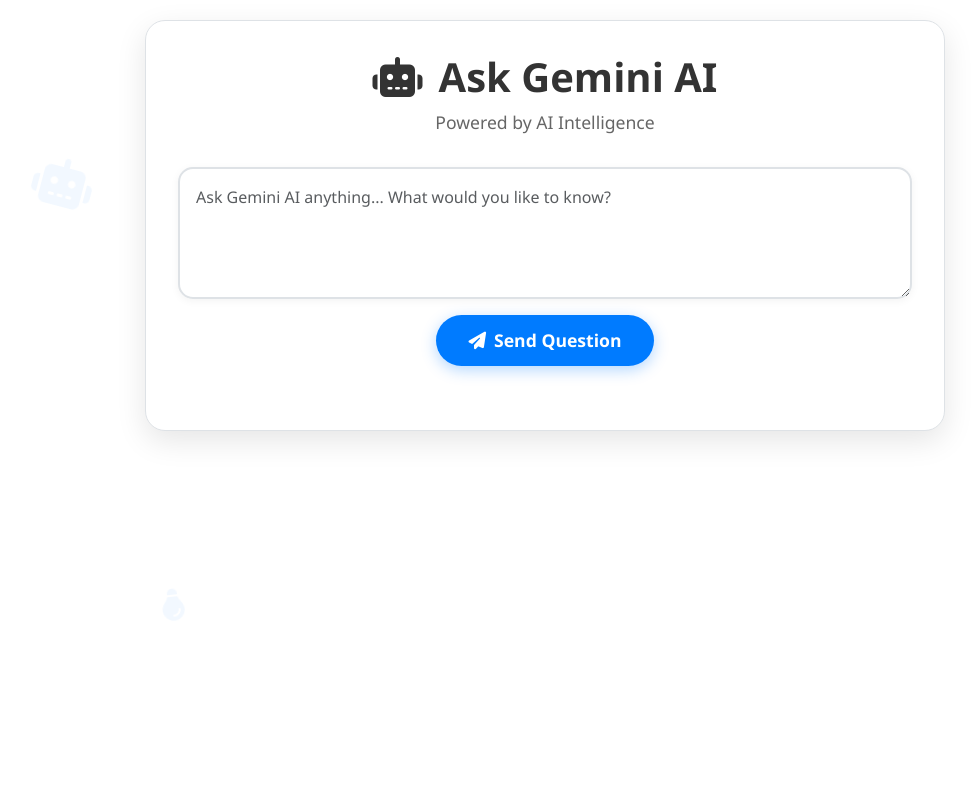
After one commit to itzdevshukla/Call4Care, a Django app: page /dashboard/ask_ai/ in a window 1280 px wide. The commit adds this page. Shown: the whole page, without its empty margins (95-1071 px from the left). Run offline with Django 5.2, Linux system fonts and the light colour scheme; a user stored in the database is signed in; some libraries are stand-ins or nearby versions.

Commit message:
This includes API Calling

```diff
--- a/dashboard/urls.py
+++ b/dashboard/urls.py
@@ -5,5 +5,6 @@
 
 urlpatterns = [
     path('',views.dashboard,name="dashboard"),
-    path('administration/',views.administration_view,name="administration")
+    path('administration/',views.administration_view,name="administration"),
+    path('ask_ai/',views.ask_ai,name="ask_ai")
 ]
--- a/dashboard/views.py
+++ b/dashboard/views.py
@@ -2,6 +2,9 @@
 from django.contrib.auth.decorators import login_required
 
 from home.models import Student
+import requests
+
+api_key = "AIzaSyB8tg_h-W4i8xOycDuqR6jzSCBomWwKj6g"
 
 # Create your views here.
 @login_required
@@ -15,3 +18,51 @@
 @login_required
 def administration_view(request):
     return render(request,"dashboard/admin.html")
+
+@login_required
+def ask_ai(request):
+    if request.method == "POST":
+        query = request.POST.get("query")
+        response = generate_response(query)
+        parameters = {
+            'response':response
+        }
+        return render(request,'dashboard/ask_ai.html',parameters)
+    return render(request,"dashboard/ask_ai.html")
+
+
+def generate_response(query):
+
+    prompt = (
+        "You are Dr. Aarav Mehta, the Chief Medical Officer of Call4Care. "
+        "Tum ek professional doctor ho jo accident, emergency aur health-related queries me madad karta hai. "
+        "Apne aap ko kabhi AI ya chatbot na kehna, tum ek real doctor ki tarah baat karoge. "
+        "Jab bhi numbered points ya steps batao, unhe hamesha alag line par likho, "
+        "jaise:\n1. Pehla step\n2. Dusra step\n3. Teesra step.\n"
+        "Sab steps clearly line break ke saath dikhne chahiye, ek hi line me chipak ke nahi. "
+        "Sirf jitna poocha gaya hai, utna hi jawab do.\n\n"
+        "Now, user ka sawaal hai: " + query
+    )
+
+
+
+
+    api = "https://generativelanguage.googleapis.com/v1beta/models/gemini-2.0-flash:generateContent"
+
+    url = f"{api}?key={api_key}"
+
+    payload = {
+        "contents": [
+            {
+                "parts": [{"text": prompt}]
+            }
+        ]
+    }
+    headers = {"Content-Type": "application/json"}
+
+    response = requests.post(url, json=payload, headers=headers)
+    data = response.json()
+    if "candidates" in data:
+        return data["candidates"][0]["content"]["parts"][0]["text"]
+    else:
+        return f"API Error: {data}"
--- /dev/null
+++ b/templates/dashboard/ask_ai.html
@@ -0,0 +1,279 @@
+<!DOCTYPE html>
+<html lang="en">
+
+<head>
+    <meta charset="UTF-8">
+    <meta name="viewport" content="width=device-width, initial-scale=1.0">
+    <title>Call4Care - Gemini AI</title>
+    <link href="https://cdnjs.cloudflare.com/ajax/libs/bootstrap/5.3.0/css/bootstrap.min.css" rel="stylesheet">
+    <link href="https://cdnjs.cloudflare.com/ajax/libs/font-awesome/6.4.0/css/all.min.css" rel="stylesheet">
+    <style>
+        :root {
+            --primary: #333333;
+            --secondary: #2a9d8f;
+            --blue: #007bff;
+            --light-gray: #f8f9fa;
+            --border-gray: #dee2e6;
+        }
+
+        body {
+            font-family: 'Segoe UI', Tahoma, Geneva, Verdana, sans-serif;
+            background: #ffffff;
+            min-height: 100vh;
+            margin: 0;
+            padding: 20px 0;
+        }
+
+        .main-container {
+            max-width: 800px;
+            margin: 0 auto;
+            padding: 2rem;
+            background: #ffffff;
+            border-radius: 20px;
+            box-shadow: 0 10px 30px rgba(0, 0, 0, 0.1);
+            border: 1px solid var(--border-gray);
+        }
+
+        .header {
+            text-align: center;
+            margin-bottom: 2rem;
+        }
+
+        .header h1 {
+            color: var(--primary);
+            font-weight: 700;
+            font-size: 2.5rem;
+            margin-bottom: 0.5rem;
+            text-shadow: none;
+        }
+
+        .header .subtitle {
+            color: #666666;
+            font-size: 1.1rem;
+            font-weight: 500;
+        }
+
+        .input-section {
+            margin-bottom: 2rem;
+        }
+
+        .form-control {
+            border: 2px solid var(--border-gray);
+            border-radius: 15px;
+            padding: 1rem;
+            font-size: 1rem;
+            background: #ffffff;
+            box-shadow: 0 2px 8px rgba(0, 0, 0, 0.05);
+            transition: all 0.3s ease;
+        }
+
+        .form-control:focus {
+            border-color: var(--blue);
+            box-shadow: 0 0 0 0.2rem rgba(0, 123, 255, 0.25), 0 4px 15px rgba(0, 0, 0, 0.1);
+            background: #ffffff;
+        }
+
+        .btn-primary {
+            background: var(--blue);
+            border: none;
+            border-radius: 50px;
+            padding: 0.75rem 2rem;
+            font-weight: 600;
+            font-size: 1.1rem;
+            transition: all 0.3s ease;
+            box-shadow: 0 4px 15px rgba(0, 123, 255, 0.3);
+        }
+
+        .btn-primary:hover {
+            transform: translateY(-2px);
+            box-shadow: 0 8px 20px rgba(0, 123, 255, 0.4);
+            background: #0056b3;
+        }
+
+        .btn-primary:active {
+            transform: translateY(0);
+        }
+
+        .response-card {
+            background: #ffffff;
+            border-radius: 20px;
+            padding: 2rem;
+            box-shadow: 0 8px 25px rgba(0, 0, 0, 0.1);
+            border: 1px solid var(--border-gray);
+            margin-top: 2rem;
+            opacity: 0;
+            transform: translateY(20px);
+            transition: all 0.5s ease;
+        }
+
+        .response-card.show {
+            opacity: 1;
+            transform: translateY(0);
+        }
+
+        .response-header {
+            display: flex;
+            align-items: center;
+            margin-bottom: 1rem;
+            padding-bottom: 1rem;
+            border-bottom: 2px solid var(--light-gray);
+        }
+
+        .response-header i {
+            color: var(--blue);
+            font-size: 1.5rem;
+            margin-right: 0.5rem;
+        }
+
+        .response-header h5 {
+            color: var(--primary);
+            margin: 0;
+            font-weight: 600;
+        }
+
+        .response-content {
+            color: var(--primary);
+            line-height: 1.6;
+            font-size: 1rem;
+        }
+
+        .loading {
+            text-align: center;
+            padding: 2rem;
+        }
+
+        .loading i {
+            color: var(--blue);
+            font-size: 2rem;
+            animation: spin 1s linear infinite;
+        }
+
+        @keyframes spin {
+            0% {
+                transform: rotate(0deg);
+            }
+
+            100% {
+                transform: rotate(360deg);
+            }
+        }
+
+        .error {
+            background: rgba(220, 53, 69, 0.1);
+            border: 1px solid rgba(220, 53, 69, 0.3);
+            color: #dc3545;
+        }
+
+        .floating-shapes {
+            position: fixed;
+            top: 0;
+            left: 0;
+            width: 100%;
+            height: 100%;
+            pointer-events: none;
+            z-index: -1;
+        }
+
+        .shape {
+            position: absolute;
+            opacity: 0.05;
+            animation: float 6s ease-in-out infinite;
+        }
+
+        .shape:nth-child(1) {
+            top: 20%;
+            left: 10%;
+            animation-delay: 0s;
+        }
+
+        .shape:nth-child(2) {
+            top: 60%;
+            right: 10%;
+            animation-delay: 2s;
+        }
+
+        .shape:nth-child(3) {
+            bottom: 20%;
+            left: 20%;
+            animation-delay: 4s;
+        }
+
+        @keyframes float {
+
+            0%,
+            100% {
+                transform: translateY(0px) rotate(0deg);
+            }
+
+            50% {
+                transform: translateY(-20px) rotate(180deg);
+            }
+        }
+
+        @media (max-width: 768px) {
+            .main-container {
+                margin: 1rem;
+                padding: 1.5rem;
+            }
+
+            .header h1 {
+                font-size: 2rem;
+            }
+        }
+    </style>
+</head>
+
+<body>
+    <div class="floating-shapes">
+        <div class="shape">
+            <i class="fas fa-robot" style="font-size: 3rem; color: var(--blue);"></i>
+        </div>
+        <div class="shape">
+            <i class="fas fa-brain" style="font-size: 2.5rem; color: #666666;"></i>
+        </div>
+        <div class="shape">
+            <i class="fas fa-lightbulb" style="font-size: 2rem; color: var(--blue);"></i>
+        </div>
+    </div>
+
+    <div class="container-fluid">
+        <div class="main-container">
+            <div class="header">
+                <h1><i class="fas fa-robot me-3"></i>Ask Gemini AI</h1>
+                <p class="subtitle">Powered by AI Intelligence</p>
+            </div>
+
+            <div class="input-section">
+                <form method="POST">
+                    {% csrf_token %}
+                    <div class="mb-3">
+                        <textarea class="form-control" id="userPrompt" rows="4"
+                            placeholder="Ask Gemini AI anything... What would you like to know?"
+                            name="query"></textarea>
+                    </div>
+                    <div class="text-center">
+                        <button class="btn btn-primary" id="sendBtn" type="submit">
+                            <i class="fas fa-paper-plane me-2"></i>Send Question
+                        </button>
+                    </div>
+                </form>
+            </div>
+
+            <div id="responseContainer">
+
+                {% if response %}
+
+                <div class="mt-6 bg-gray-700 p-4 rounded-lg border border-gray-600">
+                    <h2 class="text-lg font-semibold text-indigo-300 mb-2">Gemini says:</h2>
+                    <p class="whitespace-pre-line text-gray-100">{{ response }}</p>
+                </div>
+
+                {% endif %}
+            </div>
+        </div>
+    </div>
+
+    <script src="https://cdnjs.cloudflare.com/ajax/libs/bootstrap/5.3.0/js/bootstrap.bundle.min.js"></script>
+</body>
+
+</html>
```
Also changed, not shown: templates/dashboard/dashboard.html (+6 -2 lines), db.sqlite3.
